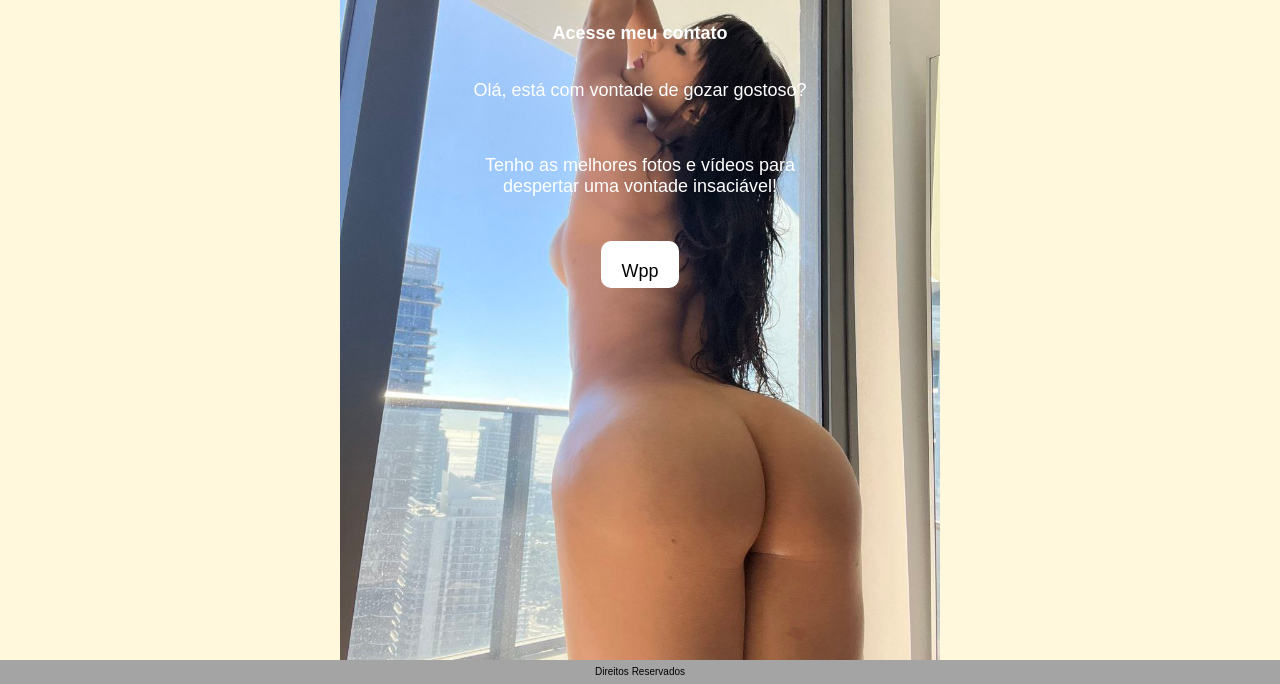
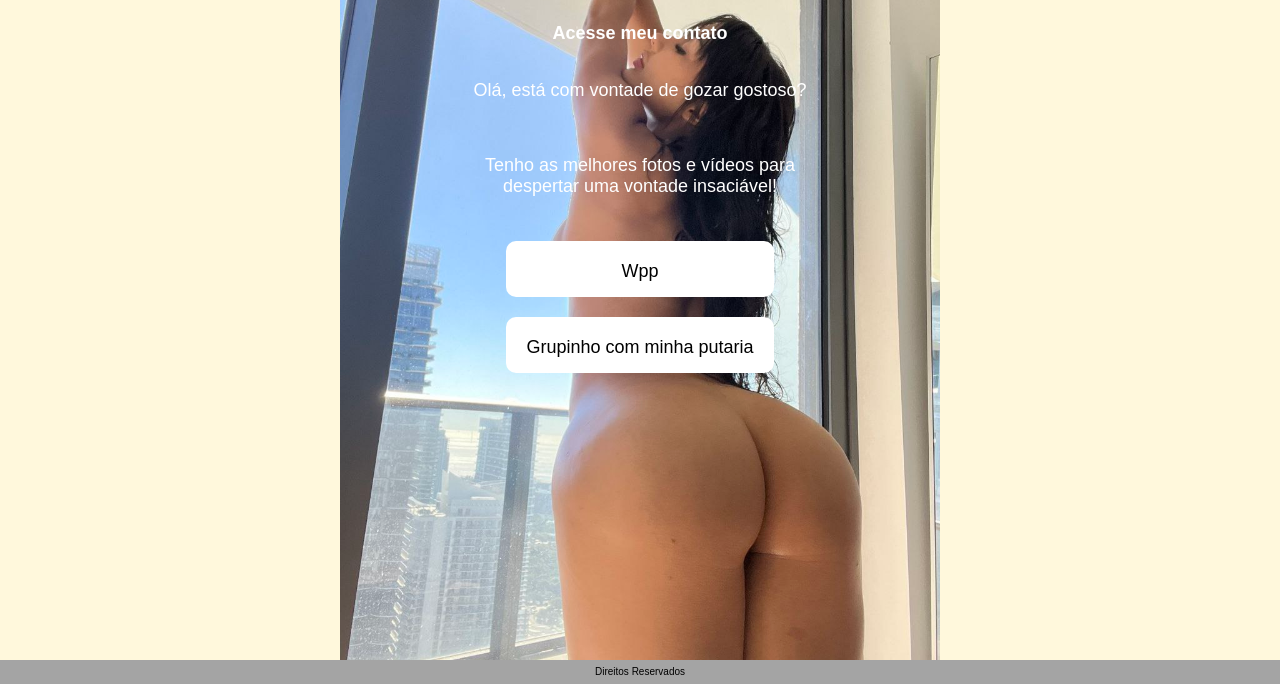
Before and after one commit to Kaio-0708cloud/site, a plain HTML site: page index.html in a window 1280 px wide. Shown: the part 140-824 px from the top of the page. Drawn offline with Linux system fonts and the light colour scheme.

Commit message:
Update index.html

```diff
--- a/index.html
+++ b/index.html
@@ -21,6 +21,9 @@
                     <a href="https://wa.me/5583991404158?text=Oi,%20quero%20saber%20sobre%20os%20grupos%20de%20porno%20gostoso!%20" target="_blank">
                         <p class="bloco">Wpp</p>
                     </a>
+                     <a href="https://t.me/+N3K8qAiyxbdhZmYx" target="_blank">
+                        <p class="bloco">Grupinho com minha putaria</p>
+                    </a>
                 </li>
             </ul>
         </div>
```
